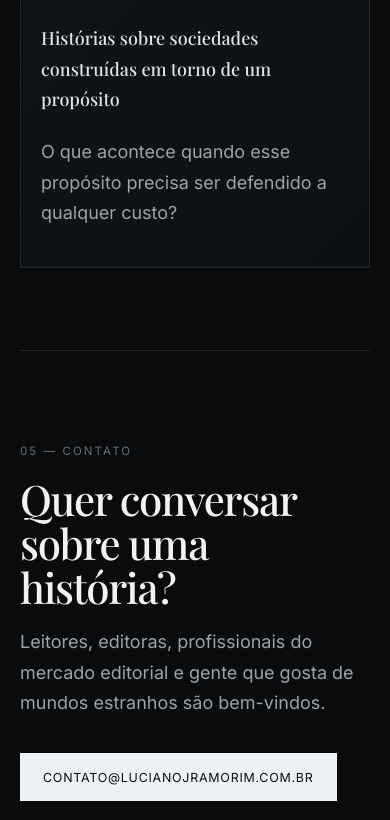
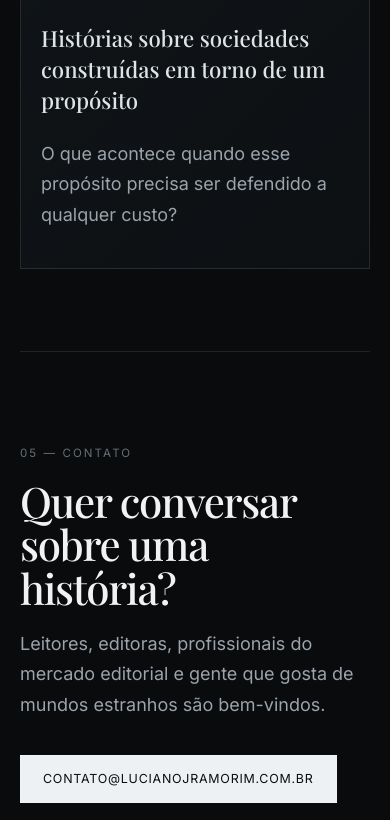
Before and after one commit to ljamorim75/lucianojramorim-site, a plain HTML site: page index.html in a window 390 px wide. Shown: the part 4241-5061 px from the top of the page. Drawn offline with nearby package versions, Linux system fonts and the light colour scheme; a web font is replaced by a local one.

Commit message:
Add files via upload

```diff
--- a/styles.css
+++ b/styles.css
@@ -727,13 +727,14 @@ section { scroll-margin-top: 96px; }
 .author-copy .lead {
   margin: 30px 0 22px;
   font-family: "Playfair Display", serif;
-  font-size: clamp(1.5rem, 2.3vw, 2.3rem);
+  font-size: clamp(1.35rem, 2.05vw, 2.25rem);
   line-height: 1.4;
   color: #dfe4e7;
 }
 
 .author-copy p:not(.lead) {
   max-width: 720px;
+  font-family: "Inter", system-ui, sans-serif;
   color: var(--muted);
   line-height: 1.85;
   font-size: 1.03rem;
@@ -922,7 +923,7 @@ section { scroll-margin-top: 96px; }
   }
 
   .author-copy .lead {
-    font-size: 1.45rem;
+    font-size: clamp(1.25rem, 5.7vw, 1.8rem);
   }
 
   .site-footer {
@@ -968,7 +969,6 @@ section { scroll-margin-top: 96px; }
 
 /* Escala comum para os textos explicativos das seções. */
 .world-content p:not(.world-number),
-.author-copy .lead,
 .author-copy p:not(.lead),
 .contact p:not(.section-kicker) {
   font-size: 1.125rem;
```
